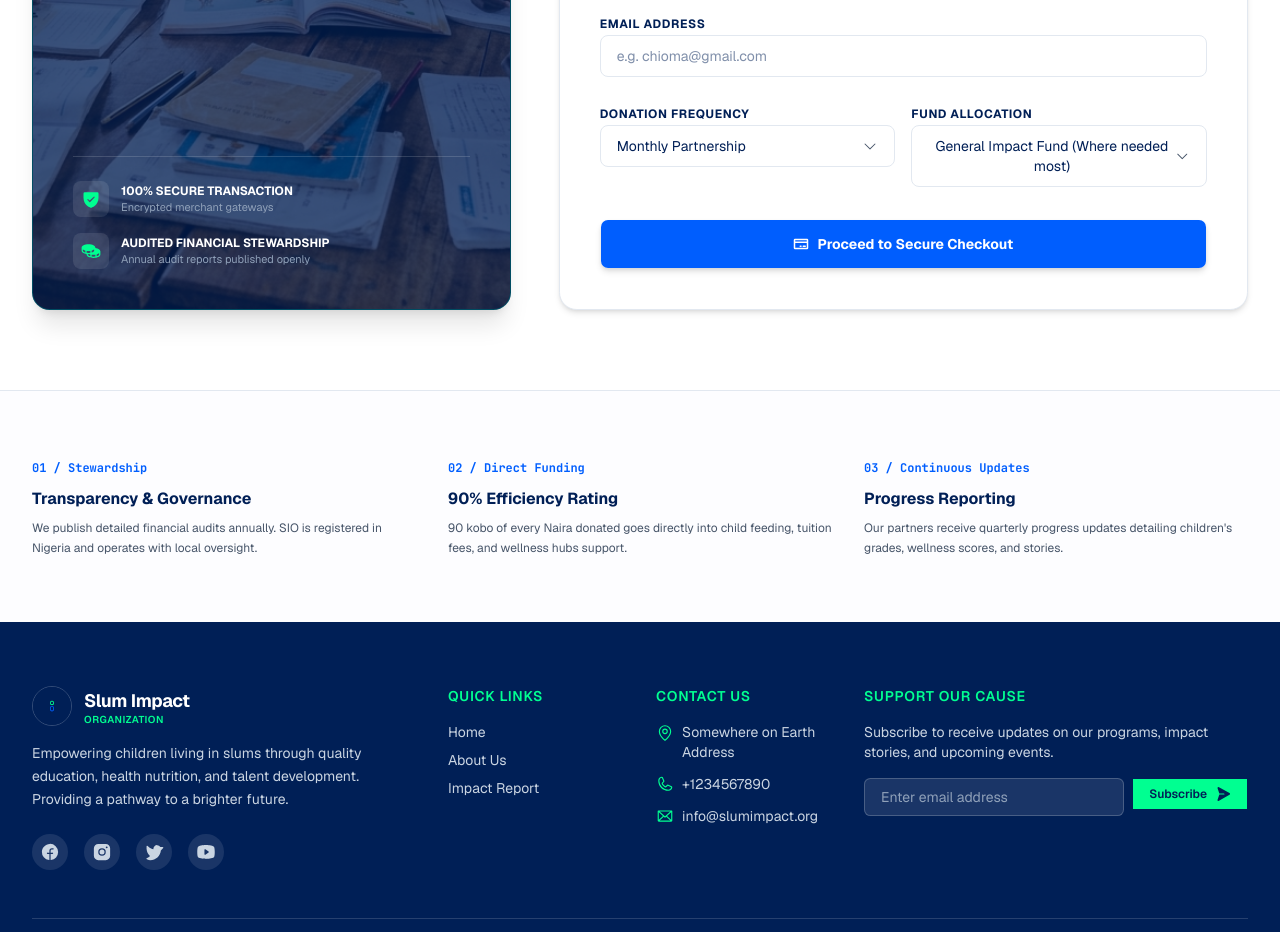
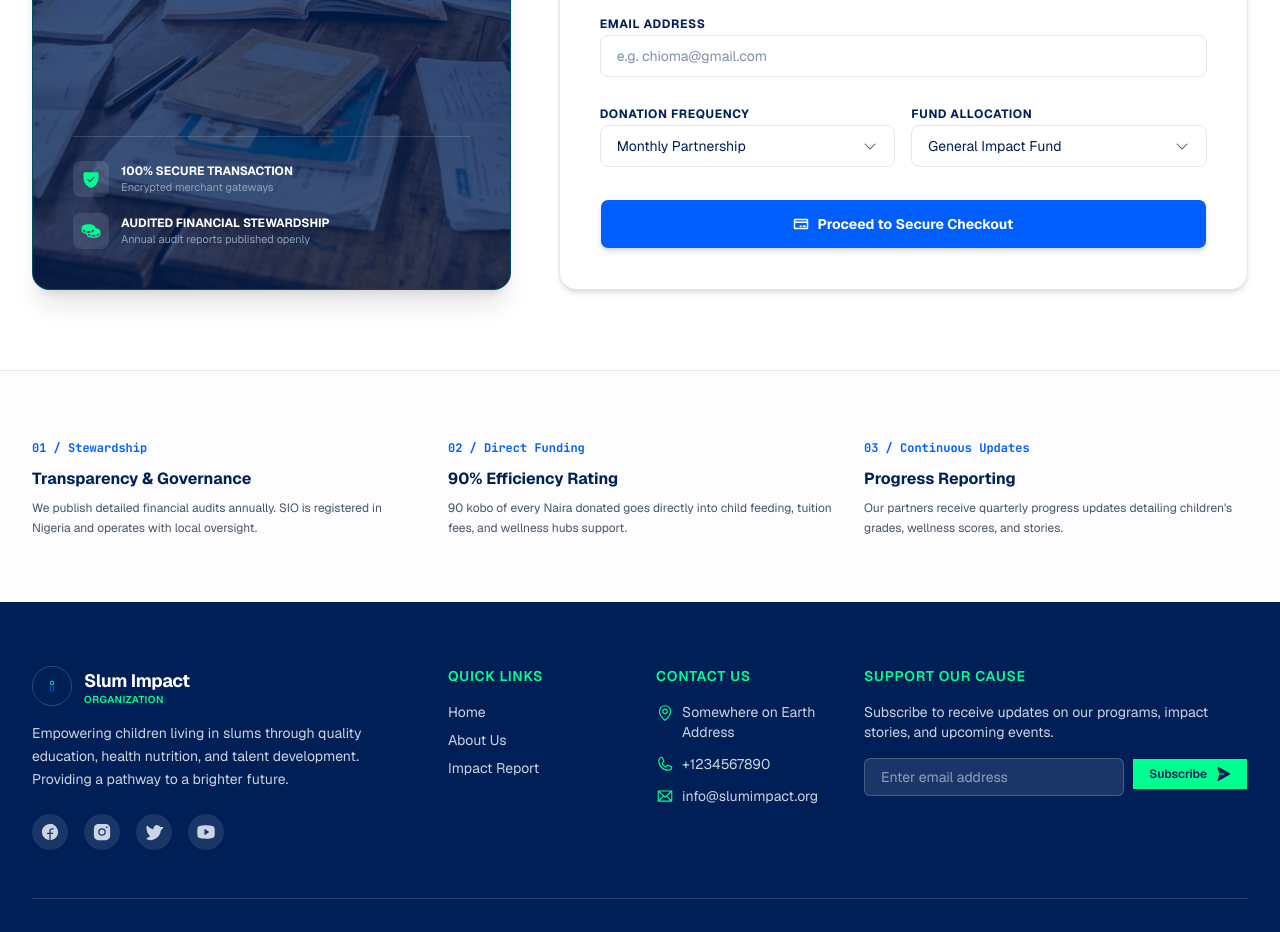
Before and after one commit to Slum-Impact-Organization-SIO/sio-fe, a Next.js app: page /donate in a window 1280 px wide. Shown: the part 1200-2132 px from the top of the page. Built offline with nearby package versions, Linux system fonts and the light colour scheme; a web font is replaced by a local one.

Commit message:
Update donation preference label for clarity

```diff
--- a/app/donate/page.tsx
+++ b/app/donate/page.tsx
@@ -529,7 +529,7 @@ export default function Donate() {
                       onChange={(val) => handleFieldChange("preference", val)}
                       error={errors.preference}
                       options={[
-                        { value: "general", label: "General Impact Fund (Where needed most)" },
+                        { value: "general", label: "General Impact Fund" },
                         { value: "education", label: "Education & Tutors Support" },
                         { value: "nutrition", label: "Nutritional Feeding Support" },
                         { value: "wellness", label: "Wellness Hub & Health Supplies" },
```
